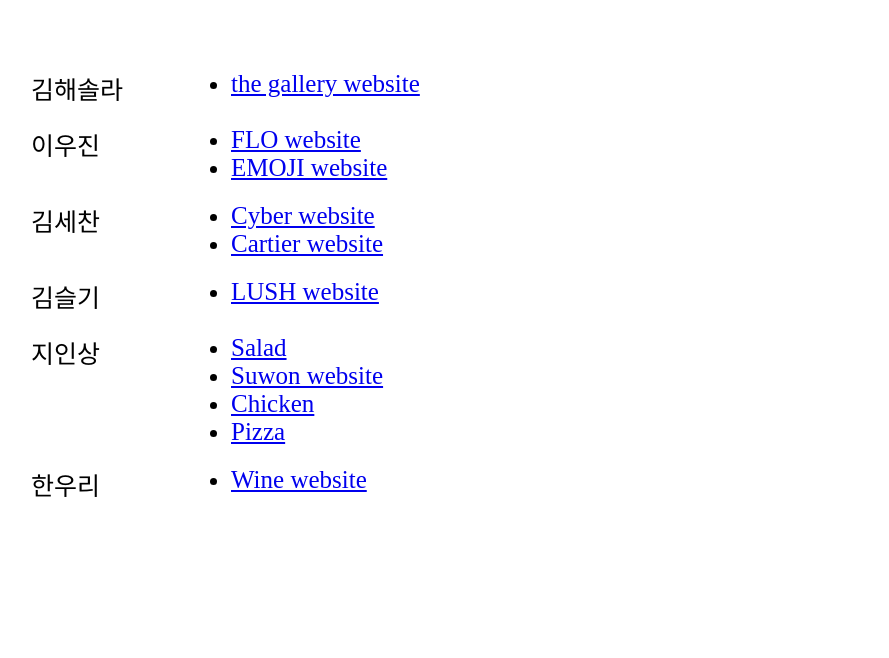
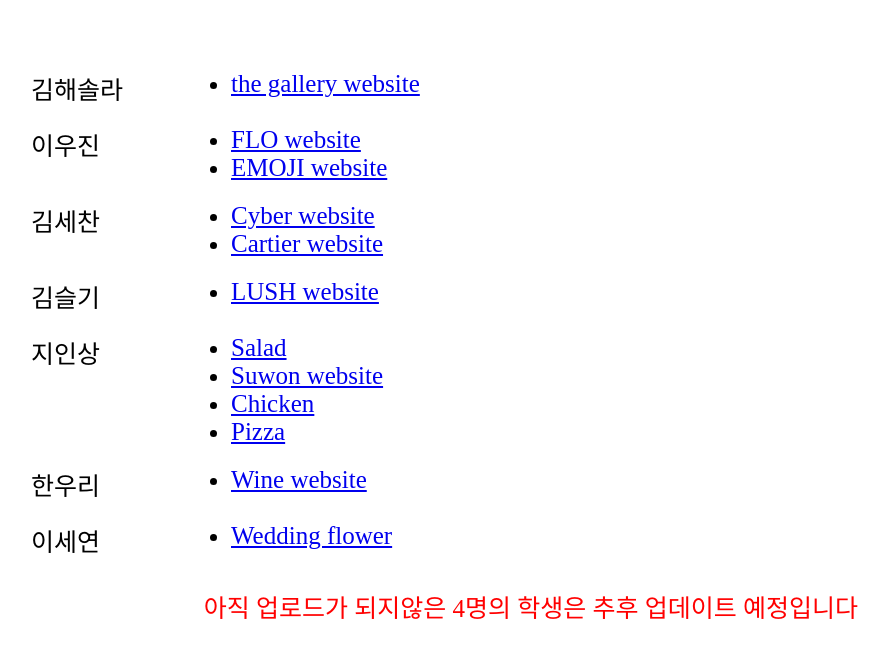
Before and after one commit to yoondd/2023, a plain HTML site: page index.html in a window 1280 px wide. Shown: the whole page, without its empty margins (109-998 px from the left). Drawn offline with Linux system fonts and the light colour scheme; a web font is replaced by a local one.

Commit message:
Update index.html

```diff
--- a/index.html
+++ b/index.html
@@ -15,6 +15,7 @@
         html, body {font-size: 25px;}
         body {padding-top: 50px;}
         dl {width: 1000px; margin: 20px auto; max-width: 95%; display: grid; grid-template-columns: 200px 1fr;}
+        p { color: red; margin: 30px auto; text-align: center;}
     </style>
     <title>계좌제수업 포트폴리오</title>
 </head>
@@ -24,7 +25,7 @@
         <dd>
             <ul>
                 <li>
-                    <a href="http://haesollakim.dothome.co.kr/work01/work01.html">the gallery website</a>
+                    <a href="http://haesollakim.dothome.co.kr/work01/work01.html" target="_blank">the gallery website</a>
                 </li>
             </ul>
         </dd>
@@ -94,5 +95,18 @@
             </ul>
         </dd>
     </dl>
+    <dl>
+        <dt>이세연</dt>
+        <dd>
+            <ul>
+                <li>
+                    <a href="http://loveseyeons2.dothome.co.kr/" target="_blank">Wedding flower</a>
+                </li>
+            </ul>
+        </dd>
+    </dl>
+
+    <p>아직 업로드가 되지않은 4명의 학생은 추후 업데이트 예정입니다</p>
+
 </body>
 </html>
```
